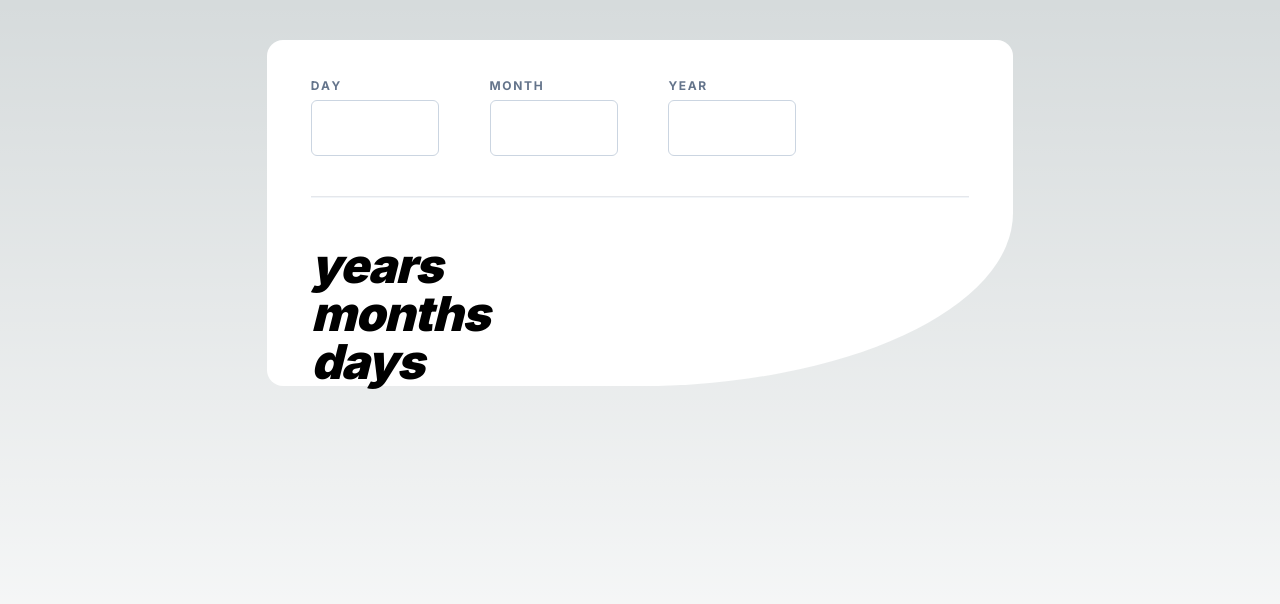
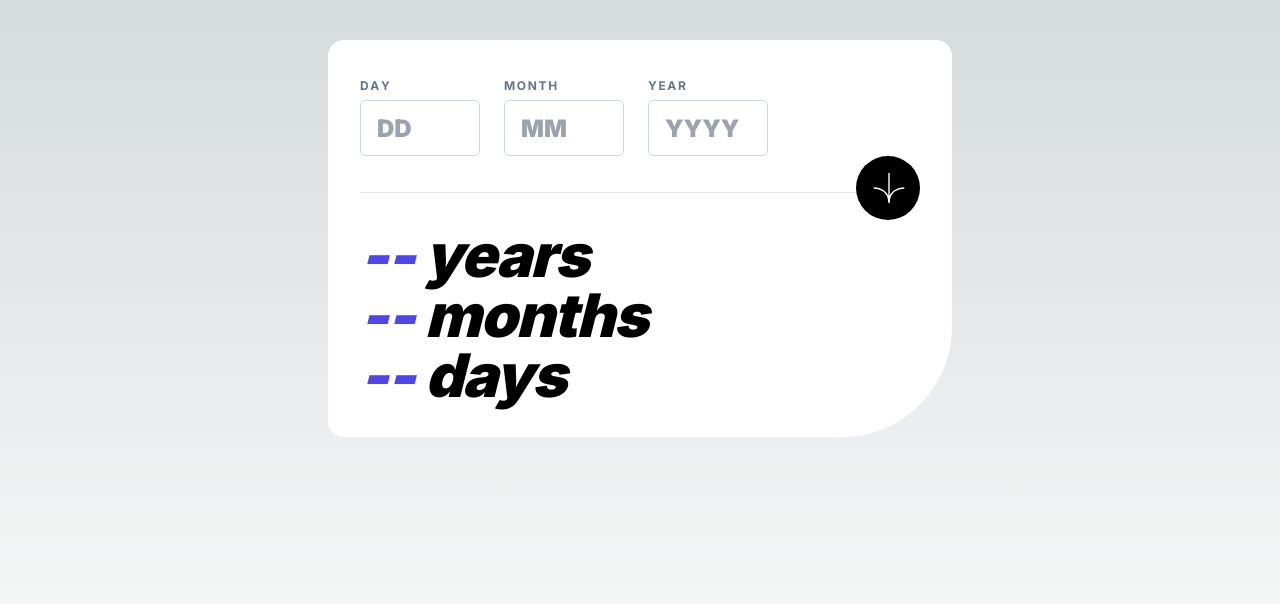
Before and after one commit to SwallowEve/Age-calculator-app, a Next.js app: page / in a window 1280 px wide. Shown: the top 604 px of the page. Built offline with nearby package versions, Linux system fonts and the light colour scheme.

Commit message:
Age-calculation app: styles added to form and wrapper

```diff
--- a/app/components/Form.tsx
+++ b/app/components/Form.tsx
@@ -1,17 +1,43 @@
+import Image from "next/image";
+import iconArrow from '../../assets/images/icon-arrow.svg'
+
+// function validateFormWithJS() {
+//     const enteredDay = document.querySelector('#day').value
+//     const enteredMonth = document.querySelector('#month').value
+//     const enteredYear = document.querySelector('#year').value
+
+//     if (!enteredDay) {
+//       alert('Please enter the day.')
+//       return false
+//     }
+
+//     if (enteredDay > 31) {
+//       alert('Roll Number should be at least 3 digits long.')
+//       return false
+//     }
+//   }
 
 export default function Form(){
     return(
-        <div className="flex flex-row justify-between max-w-xl w-8/12  mt-8 ml-11 ">
-            <div className="w-32 m-0">
-            <label htmlFor="day" className="uppercase tracking-tighter text-xs font-bold text-slate-500">D a y</label>
-            <input className="border-solid border border-slate-300 hover:border-indigo-600 active:border-indigo-600 focus:border-indigo-600 rounded-md w-full h-14 text-2xl font-black pl-4 mt-1" type="number" name='day'></input>
-        </div><div className="w-32 m-0">
-                <label htmlFor="month" className="uppercase tracking-tighter text-xs font-bold text-slate-500 ">M o n t h</label>
-                <input className="border-solid border border-slate-300 hover:border-indigo-600 active:border-indigo-600 focus:border-indigo-600 rounded-md w-full h-14 text-2xl font-black pl-4 mt-1" type="number" name='month'></input>
-            </div><div className="w-32 m-0 mr-3">
-                <label htmlFor="year" className="uppercase tracking-tighter text-xs font-bold text-slate-500 ">Y e a r</label>
-                <input className="border-solid border border-slate-300 hover:border-indigo-600 active:border-indigo-600 focus:border-indigo-600 rounded-md w-full h-14 text-2xl font-black pl-4 mt-1" type="number" name='year'></input>
+       <form className="flex flex-row justify-between w-max mt-8 ml-5 md:ml-8 relative">
+            <div className="w-20 sm:w-24 md:w-36 m-0">
+                <label htmlFor="day" className="uppercase tracking-tighter text-xs font-semibold md:font-bold text-slate-500">D a y</label>
+                <input className="border-solid border border-slate-300 hover:border-indigo-600 active:border-indigo-600 focus:border-indigo-600 rounded-md w-5/6 h-10 md:h-14 text-base sm:text-lg md:text-xl lg:text-2xl font-extrabold md:font-black pl-2 md:pl-4 mt-1" type="number" name='day' id='day' placeholder="DD"></input>
             </div>
+            <div className="w-20 sm:w-24 md:w-36 m-0">
+                <label htmlFor="month" className="uppercase tracking-tighter text-xs font-semibold md:font-bold text-slate-500 ">M o n t h</label>
+                <input className="border-solid border border-slate-300 hover:border-indigo-600 active:border-indigo-600 focus:border-indigo-600 rounded-md w-5/6 h-10 md:h-14 text-base sm:text-lg md:text-xl lg:text-2xl font-extrabold md:font-black pl-2 md:pl-4 mt-1" type="number" name='month' id='month' maxLength={2} placeholder="MM"></input>
             </div>
+            <div className="w-20 sm:w-24 md:w-36 m-0">
+                <label htmlFor="year" className="uppercase tracking-tighter text-xs font-semibold md:font-bold text-slate-500 ">Y e a r</label>
+                <input className="border-solid border border-slate-300 hover:border-indigo-600 active:border-indigo-600 focus:border-indigo-600 rounded-md w-5/6 h-10 md:h-14 text-base sm:text-lg md:text-xl lg:text-2xl font-extrabold md:font-black pl-2 md:pl-4 mt-1" type="number" name='year' maxLength={4} id='year' placeholder="YYYY"></input>
+        </div><div className="w-0 md:w-40 m-0"></div><button className="bg-black hover:bg-indigo-600 active:bg-indigo-600 border-solid border border-transparent rounded-full w-12 md:w-16 h-12 md:h-16 absolute right-24 -bottom-20 sm:right-32 md:-bottom-16 md:right-8">
+                <Image
+                    className="ml-3 md:ml-4 w-5 md:w-8"
+                    priority
+                    src={iconArrow}
+                    alt="Calculate" />
+            </button>
+            </form>
     )
 }
--- a/app/components/FormWrap.tsx
+++ b/app/components/FormWrap.tsx
@@ -2,13 +2,13 @@ import Form from "./Form"
 
 export default function FormWrap() {
     return(
-        <div className="z-10 max-w-5xl w-7/12 place-self-center mt-10 max-h-fit rounded-2xl bg-white wrap-corner">
+        <div className="z-10 w-max place-self-center mt-10 max-h-fit rounded-2xl bg-white wrap-corner">
             <Form></Form>
-            <hr className="m-11 mt-10 h-0.5 bg-slate-100 "></hr>
-            <div className="ml-11 text-5xl tracking-tight font-black italic">
-            <p className=" text-black">years</p>
-            <p className=" text-black">months</p>
-            <p className=" text-black">days</p>
+            <hr className="m-5 md:m-8 mt-14 md:mt-9 h-0.2 bg-slate-100 "></hr>
+            <div className="m-5 md:m-8 mt-10 text-5xl md:text-6xl tracking-tight font-black italic mb-10">
+            <p className=" text-black"><span id="pYear" className="text-indigo-600">--</span> years</p>
+            <p className=" text-black"><span id="pMonth" className="text-indigo-600">--</span> months</p>
+            <p className=" text-black"><span id="pDay" className="text-indigo-600">--</span> days</p>
             </div>
         </div>
     )
--- a/app/globals.css
+++ b/app/globals.css
@@ -4,7 +4,7 @@
 
 @layer components{
   .wrap-corner{
-    border-bottom-right-radius: 50% !important;
+    border-bottom-right-radius: 110px !important;
 }
 input::-webkit-outer-spin-button,
 input::-webkit-inner-spin-button {
```
